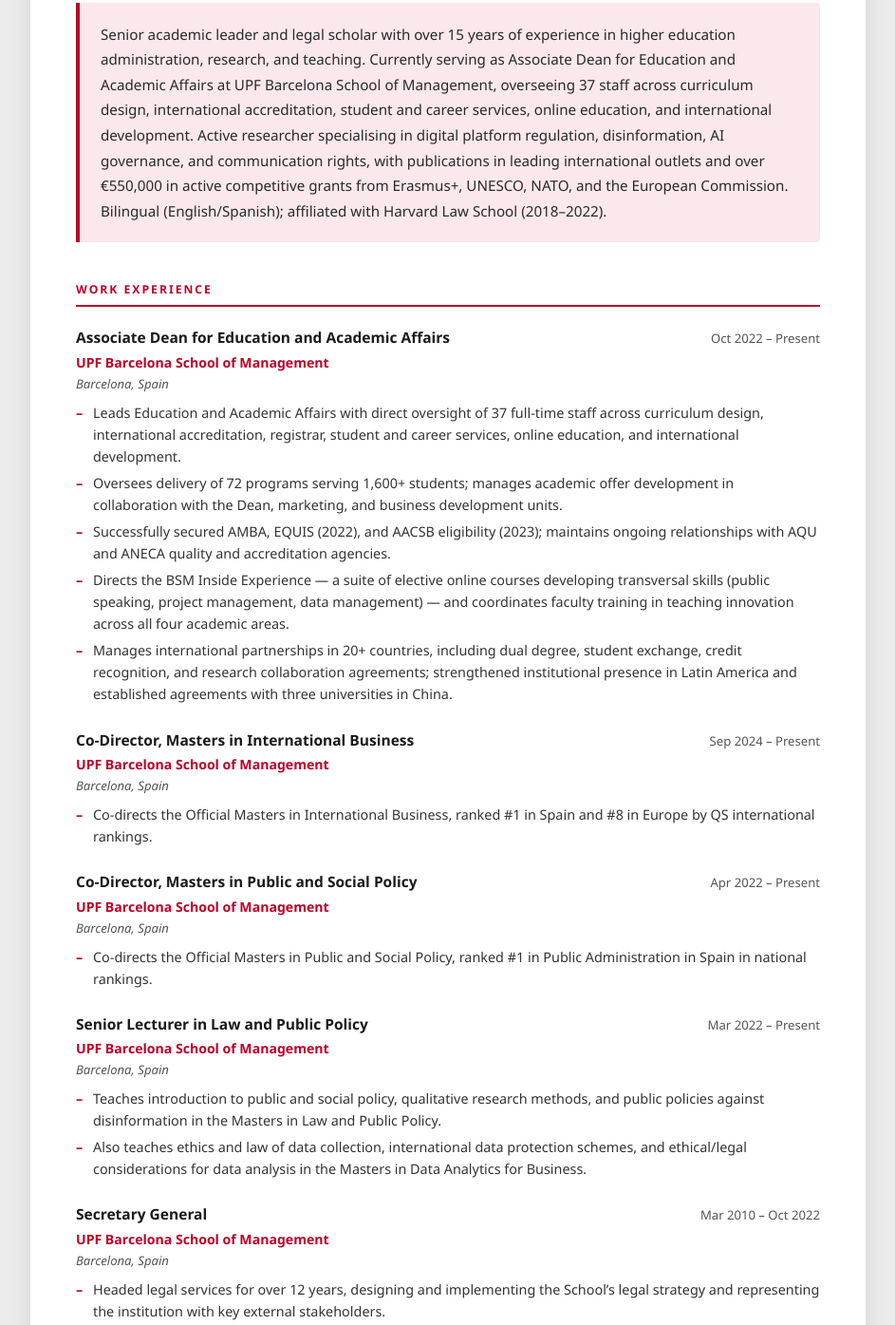
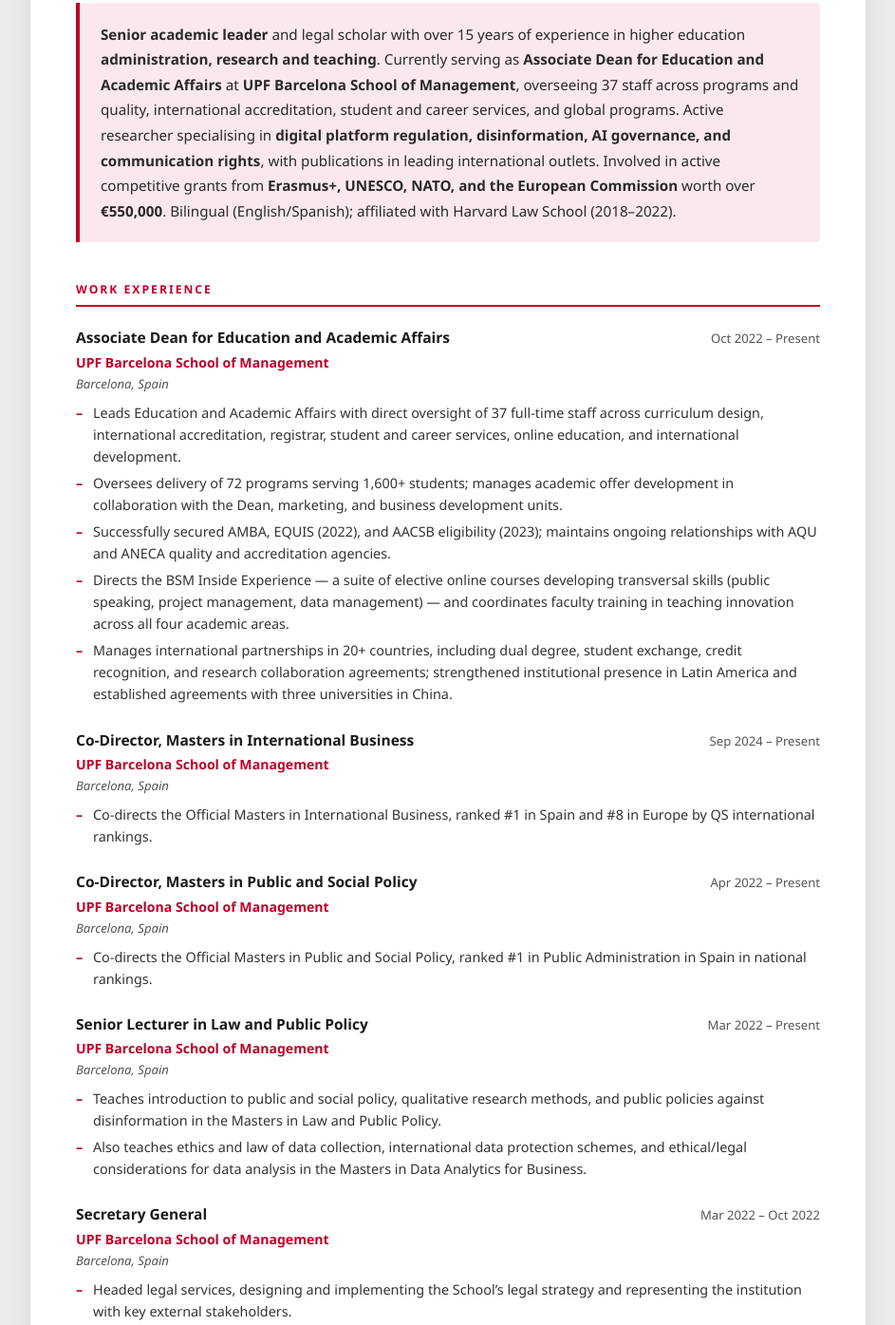
Before and after one commit to rodrigocetina/CV, a plain HTML site: page index.html in a window 1280 px wide. Shown: the part 338-1733 px from the top of the page at 95% size, without its empty margins (168-1111 px from the left). Drawn offline with Linux system fonts and the light colour scheme.

Commit message:
Add files via upload

```diff
--- a/index.html
+++ b/index.html
@@ -202,7 +202,7 @@
   <main class="cv-body">
 
     <div class="profile">
-      Senior academic leader and legal scholar with over 15 years of experience in higher education administration, research, and teaching. Currently serving as Associate Dean for Education and Academic Affairs at UPF Barcelona School of Management, overseeing 37 staff across curriculum design, international accreditation, student and career services, online education, and international development. Active researcher specialising in digital platform regulation, disinformation, AI governance, and communication rights, with publications in leading international outlets and over &#x20AC;550,000 in active competitive grants from Erasmus+, UNESCO, NATO, and the European Commission. Bilingual (English/Spanish); affiliated with Harvard Law School (2018&#x2013;2022).
+      <strong>Senior academic leader</strong> and legal scholar with over 15 years of experience in higher education <strong>administration, research and teaching</strong>. Currently serving as <strong>Associate Dean for Education and Academic Affairs</strong> at <strong>UPF Barcelona School of Management</strong>, overseeing 37 staff across programs and quality, international accreditation, student and career services, and global programs. Active researcher specialising in <strong>digital platform regulation, disinformation, AI governance, and communication rights</strong>, with publications in leading international outlets. Involved in active competitive grants from <strong>Erasmus+, UNESCO, NATO, and the European Commission</strong> worth over <strong>&#x20AC;550,000</strong>. Bilingual (English/Spanish); affiliated with Harvard Law School (2018&#x2013;2022).
     </div>
 
     <!-- WORK EXPERIENCE -->
@@ -265,12 +265,12 @@
       <div class="entry">
         <div class="entry-header">
           <span class="entry-title">Secretary General</span>
-          <span class="entry-date">Mar 2010 &#x2013; Oct 2022</span>
+          <span class="entry-date">Mar 2022 &#x2013; Oct 2022</span>
         </div>
         <div class="entry-org">UPF Barcelona School of Management</div>
         <div class="entry-loc">Barcelona, Spain</div>
         <ul class="bullets">
-          <li>Headed legal services for over 12 years, designing and implementing the School&#x2019;s legal strategy and representing the institution with key external stakeholders.</li>
+          <li>Headed legal services, designing and implementing the School&#x2019;s legal strategy and representing the institution with key external stakeholders.</li>
         </ul>
       </div>
 
```
